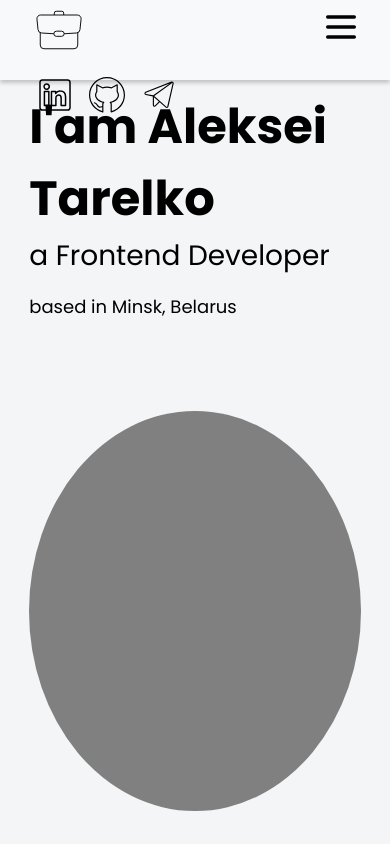
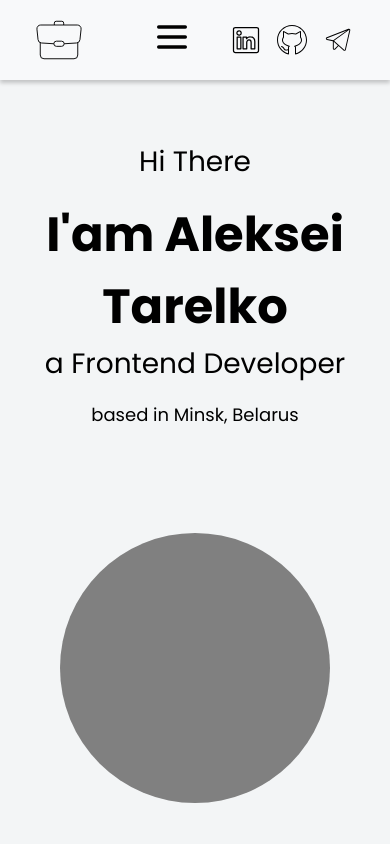
Before and after one commit to talerqa/portfolio, a React (Create React App) app: page / in a window 390 px wide. Shown: the top 844 px of the page. Built offline with nearby package versions, Linux system fonts and the light colour scheme.

Commit message:
fix: icon in header, block in main, add mobile response

```diff
--- a/src/header/Header.module.scss
+++ b/src/header/Header.module.scss
@@ -17,6 +17,7 @@
     display: none;
     @media (max-width: 785px) {
       display: block;
+
     }
   }
 
@@ -32,5 +33,13 @@
     padding: 0 8px;
     text-decoration: none;;
     cursor: pointer;
+    @media (max-width: 610px) {
+      svg {
+        height: 30px;
+        width: 30px;
+        transition-duration: 0.3s;
+        cursor: pointer;
+      }
+    }
   }
 }
--- a/src/header/nav/Nav.module.scss
+++ b/src/header/nav/Nav.module.scss
@@ -5,6 +5,11 @@
   justify-content: space-between;
   min-width: 220px;
   flex-wrap: nowrap;
+
+  @media (max-width: 785px)  {
+    min-width: 0;
+  }
+
   .item {
     list-style: none;
     margin-left: 2px;
--- a/src/main/Main.module.scss
+++ b/src/main/Main.module.scss
@@ -16,26 +16,38 @@
 
 .textBlock {
   width: 500px;
+  padding-top: 100px;
 
   .greeting {
     font-size: 28px;
     margin: 0 0 16px;
-
+    @media (max-width: 602px) {
+      text-align: center;
+    }
   }
 
   .title {
     margin: 0;
     font-size: 48px;
+    @media (max-width: 602px) {
+      text-align: center;
+    }
   }
 
   .skills {
     font-size: 28px;
     margin: 0 0 16px;
+    @media (max-width: 602px) {
+      text-align: center;
+    }
   }
 
   .based {
     font-size: 18px;
     margin: 0 0 24px;
+    @media (max-width: 602px) {
+      text-align: center;
+    }
   }
 }
 
@@ -44,4 +56,8 @@
   width: 400px;
   height: 400px;
   background-color: gray;
+  @media (max-width: 490px) {
+    width: 270px;
+    height: 270px;
+  }
 }
```
Also changed, not shown: src/common/components/SvgSelector/SvgSelector.module.scss (added, +24 -0 lines).
